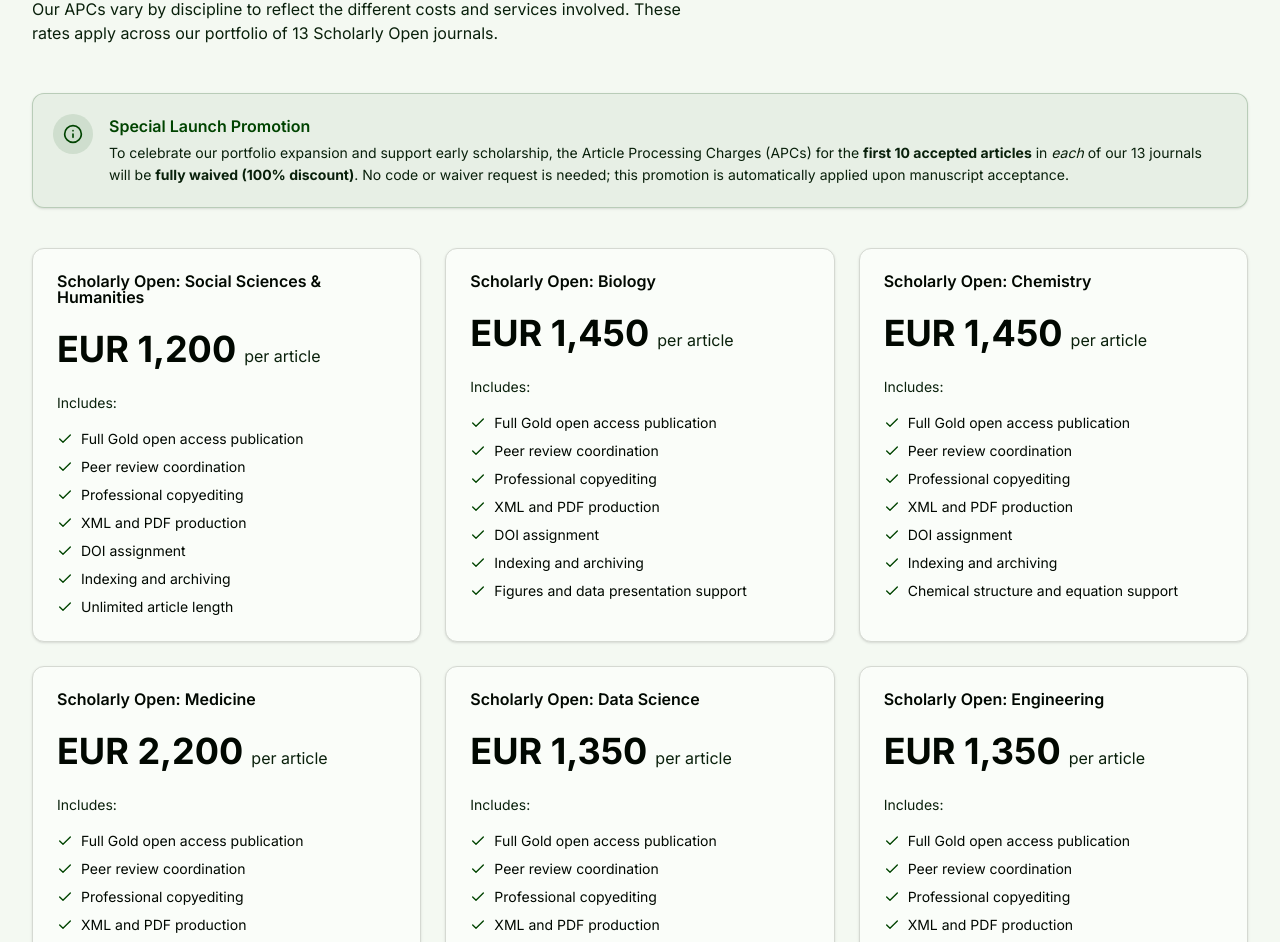
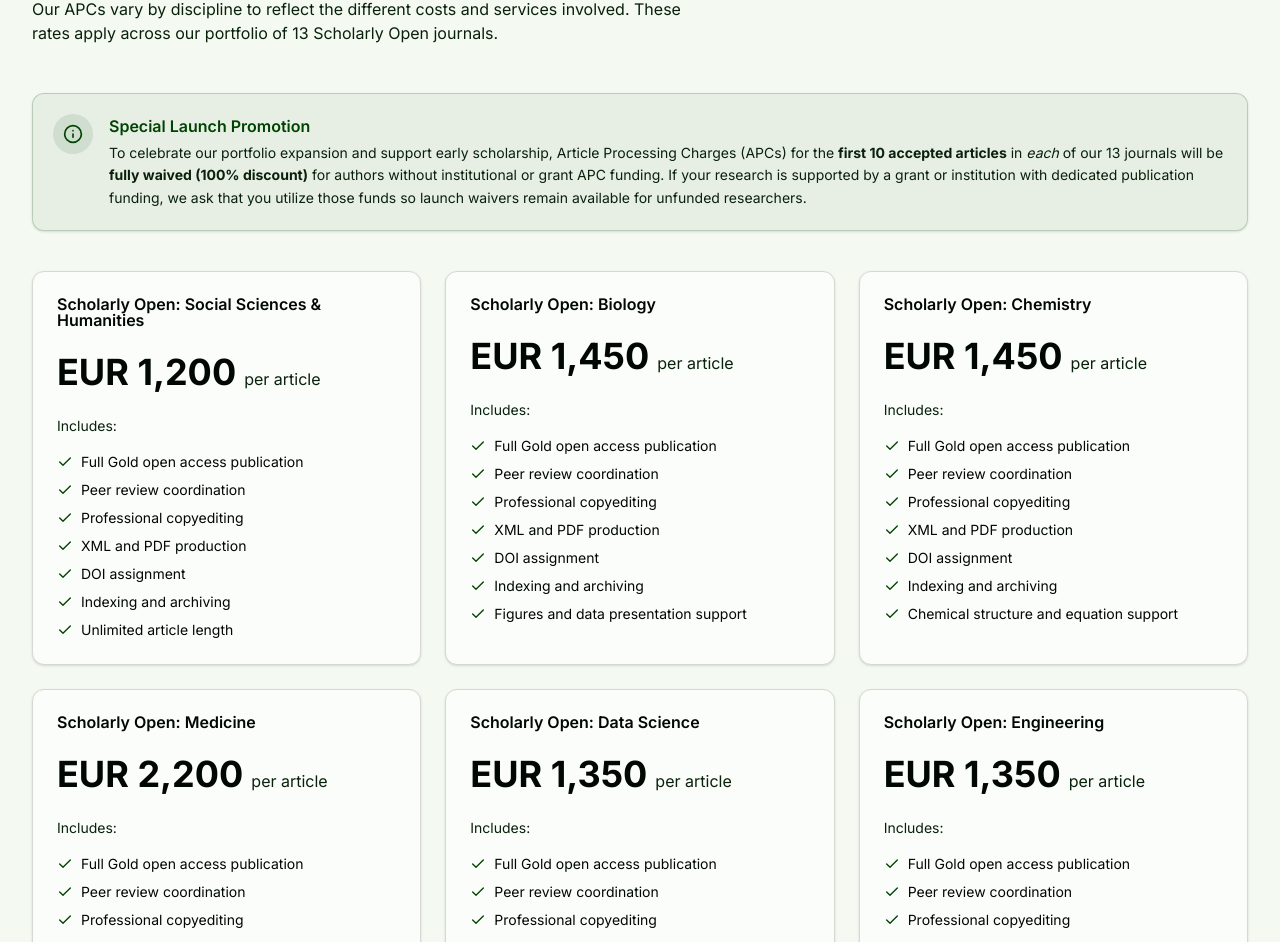
Before and after one commit to scholarlyopen-a11y/scholarlyopen, a Next.js app: page /apc-fees in a window 1280 px wide. Shown: the part 1134-2076 px from the top of the page. Built offline with nearby package versions, Linux system fonts and the light colour scheme.

Commit message:
Update APC launch promotion copy to Option B (requesting grant/institutional funds if available)

```diff
--- a/app/apc-fees/page.tsx
+++ b/app/apc-fees/page.tsx
@@ -303,7 +303,7 @@ export default function APCFeesPage() {
               <div>
                 <h4 className="font-semibold text-base text-primary">Special Launch Promotion</h4>
                 <p className="mt-1 text-sm text-muted-foreground leading-relaxed">
-                  To celebrate our portfolio expansion and support early scholarship, the Article Processing Charges (APCs) for the <strong>first 10 accepted articles</strong> in <em>each</em> of our 13 journals will be <strong>fully waived (100% discount)</strong>. No code or waiver request is needed; this promotion is automatically applied upon manuscript acceptance.
+                  To celebrate our portfolio expansion and support early scholarship, Article Processing Charges (APCs) for the <strong>first 10 accepted articles</strong> in <em>each</em> of our 13 journals will be <strong>fully waived (100% discount)</strong> for authors without institutional or grant APC funding. If your research is supported by a grant or institution with dedicated publication funding, we ask that you utilize those funds so launch waivers remain available for unfunded researchers.
                 </p>
               </div>
             </div>
```
